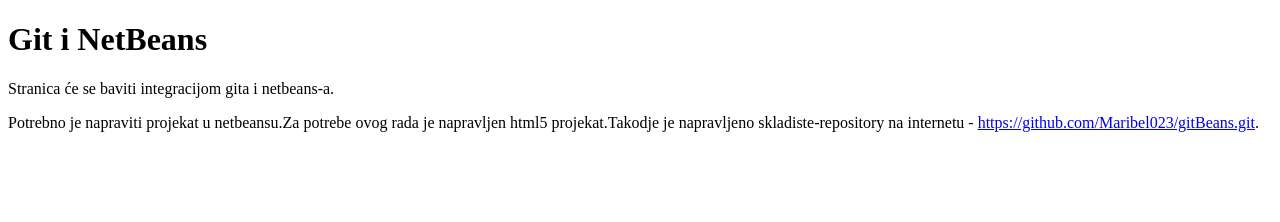
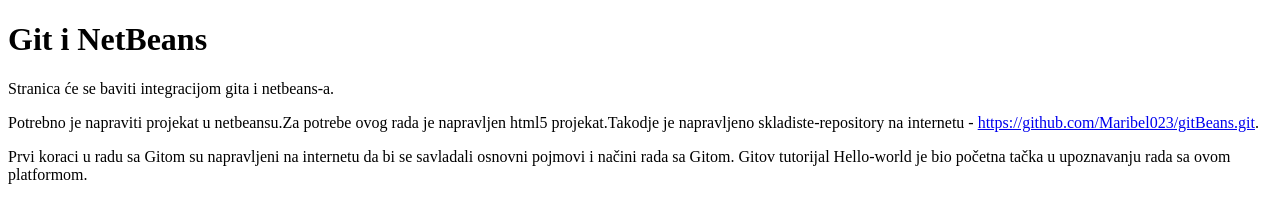
Before and after one commit to Maribel023/gitBeans, a plain HTML site: page public_html/index.html in a window 1280 px wide. Drawn offline with Linux system fonts and the light colour scheme.

Commit message:
Prvi koraci u Gitu, opis

```diff
--- a/public_html/index.html
+++ b/public_html/index.html
@@ -16,5 +16,7 @@ and open the template in the editor.
         <p>Potrebno je napraviti projekat u netbeansu.Za potrebe ovog rada je napravljen html5 projekat.Takodje
             je napravljeno skladiste-repository na internetu -
             <a href="https://github.com/Maribel023/gitBeans.git">https://github.com/Maribel023/gitBeans.git</a>.</p>
+        <p>Prvi koraci u radu sa Gitom su napravljeni na internetu da bi se savladali osnovni pojmovi i načini rada sa Gitom.
+            Gitov tutorijal Hello-world je bio početna tačka u upoznavanju rada sa ovom platformom.</p>
     </body>
 </html>
```
